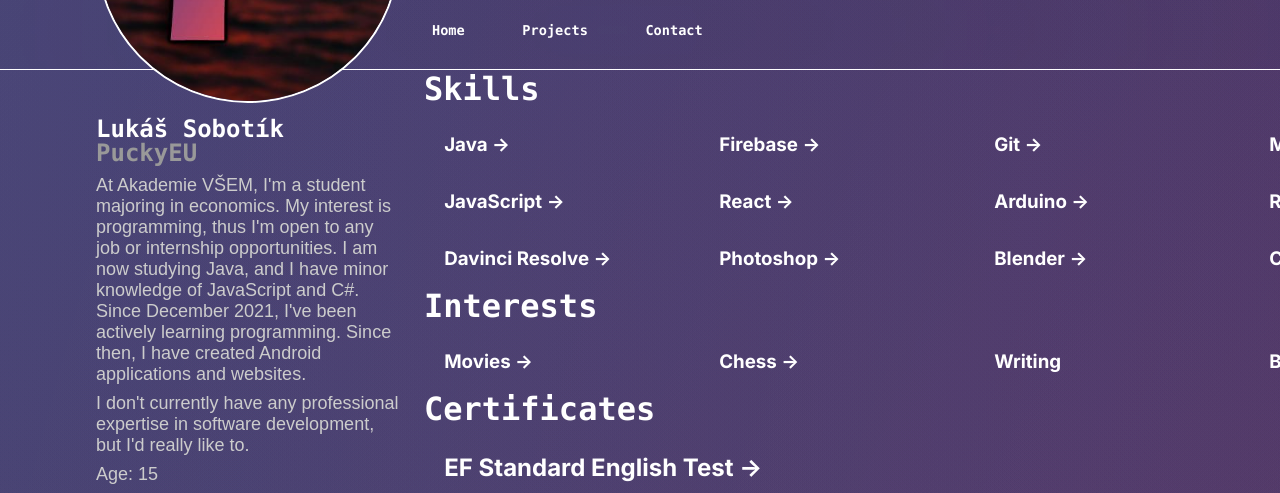
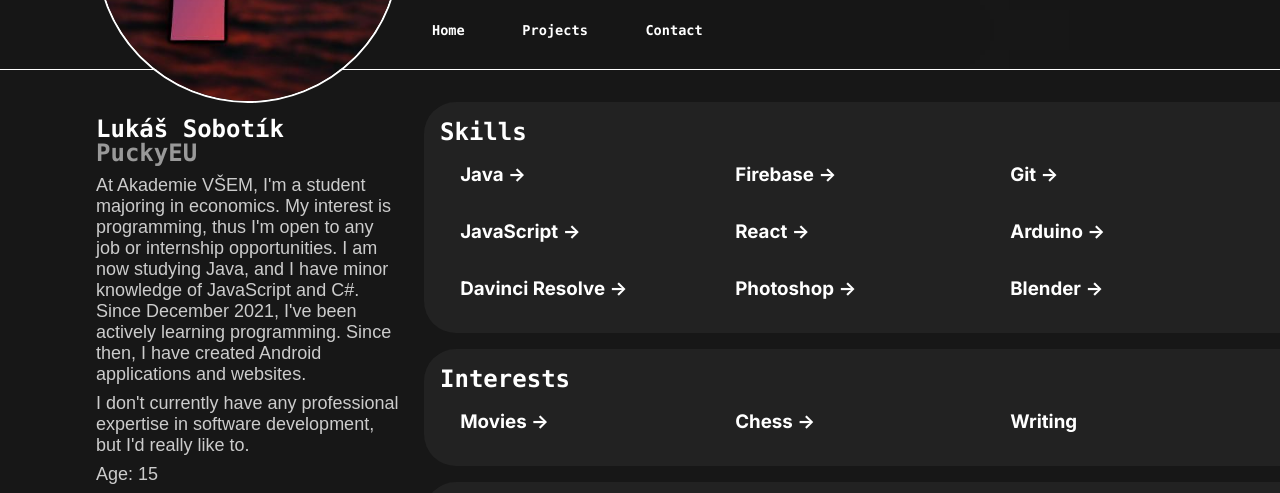
Before and after one commit to lukassobotik/personal-website, a Next.js app: page / in a window 1280 px wide. Shown: the part 406-899 px from the top of the page. Built offline with nearby package versions, Linux system fonts and the light colour scheme.

Commit message:
Skills, Interests & Certificates Redesign

```diff
--- a/pages/index.tsx
+++ b/pages/index.tsx
@@ -50,10 +50,8 @@ export default function Home() {
 
   const homeTab = (
       <div className={styles.tabContent}>
-        <div className={styles.overview_section}>
-          <h2 className={styles.featured}>
-            Skills
-          </h2>
+        <div className={styles.post}>
+          <h2>Skills</h2>
           <div className={styles.skills}>
             <Link href="https://www.java.com/" className={styles.skill}>
               <h3 className={inter.className}>
@@ -116,9 +114,9 @@ export default function Home() {
               </h3>
             </Link>
           </div>
-          <h2 className={styles.featured}>
-            Interests
-          </h2>
+        </div>
+        <div className={styles.post}>
+          <h2>Interests</h2>
           <div className={styles.skills}>
             <Link href="https://www.imdb.com/user/ur150332429/" className={styles.skill}>
               <h3 className={inter.className}>
@@ -141,9 +139,9 @@ export default function Home() {
               </h3>
             </div>
           </div>
-          <h2 className={styles.featured}>
-            Certificates
-          </h2>
+        </div>
+        <div className={styles.post}>
+          <h2>Certificates</h2>
           <div className={styles.certificates}>
             <a href="https://www.efset.org/cert/sW8Md2" className={styles.card}>
               <h2 className={inter.className}>
--- a/styles/Home.module.css
+++ b/styles/Home.module.css
@@ -138,20 +138,19 @@
 }
 
 .tabContent {
+  padding-top: 2rem;
+}
 
+.post {
+  backdrop-filter: brightness(150%);
+  border-radius: 2rem;
+  padding: 1rem;
+  margin-bottom: 1rem;
 }
 
 
 .main {
-  background-color: hsla(277, 100%, 80%, 0.25);
-  background-image:
-          radial-gradient(at 66% 96%, hsla(5,60%,78%,0.25) 0px, transparent 50%),
-          radial-gradient(at 65% 8%, hsla(246,79%,60%,0.25) 0px, transparent 50%),
-          radial-gradient(at 1% 24%, hsla(211,75%,65%,0.25) 0px, transparent 50%),
-          radial-gradient(at 74% 91%, hsla(324,93%,73%,0.25) 0px, transparent 50%),
-          radial-gradient(at 97% 89%, hsla(297,88%,68%,0.25) 0px, transparent 50%),
-          radial-gradient(at 15% 26%, hsla(260,73%,69%,0.25) 0px, transparent 50%),
-          radial-gradient(at 7% 15%, hsla(204,64%,60%,0.25) 0px, transparent 50%);
+  background-color: hsl(0, 0%, 9%);
   background-size: 400% 400%;
   background-position: center;
   animation: gradient 15s ease infinite;
```
